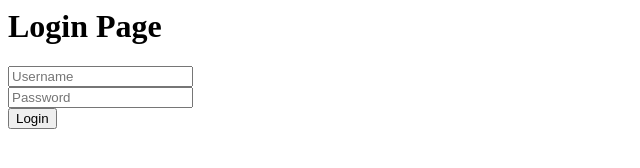
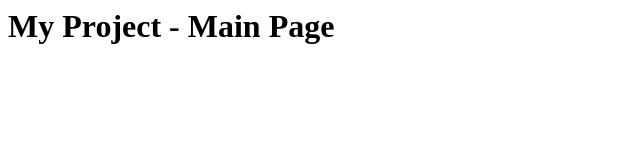
Before and after one commit to BigMountain87/git_practice_project, a plain HTML site: page login.html in a window 1280 px wide. Shown: the whole page, without its empty margins (0-640 px from the left). Drawn offline with Linux system fonts and the light colour scheme.

Commit message:
수정: login.html 파일 내용 변경

```diff
--- a/login.html
+++ b/login.html
@@ -1 +1 @@
-<html><body><h1>Login Page</h1><form><input type='text' placeholder='Username'><br><input type='password' placeholder='Password'><br><button type='submit'>Login</button></form></body></html>
+<html><body><h1>My Project - Main Page</h1></body></html>
```
